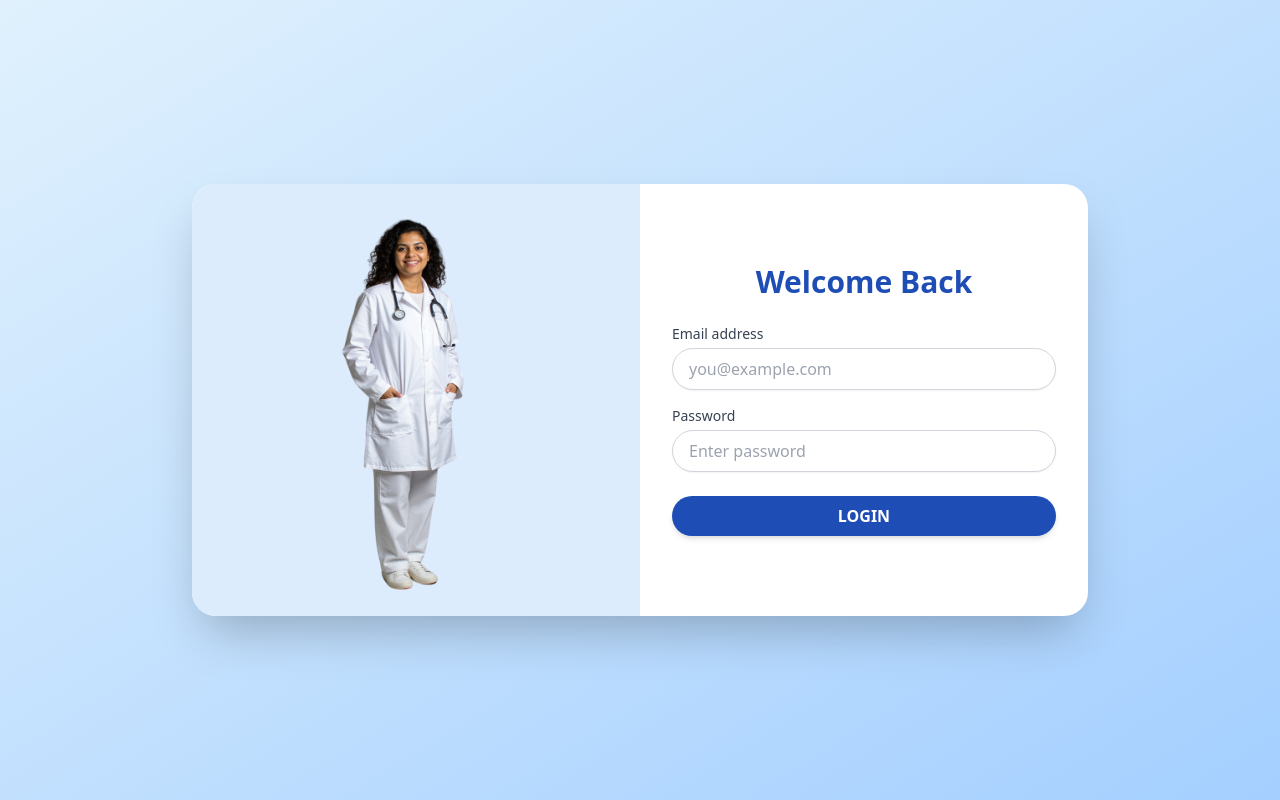
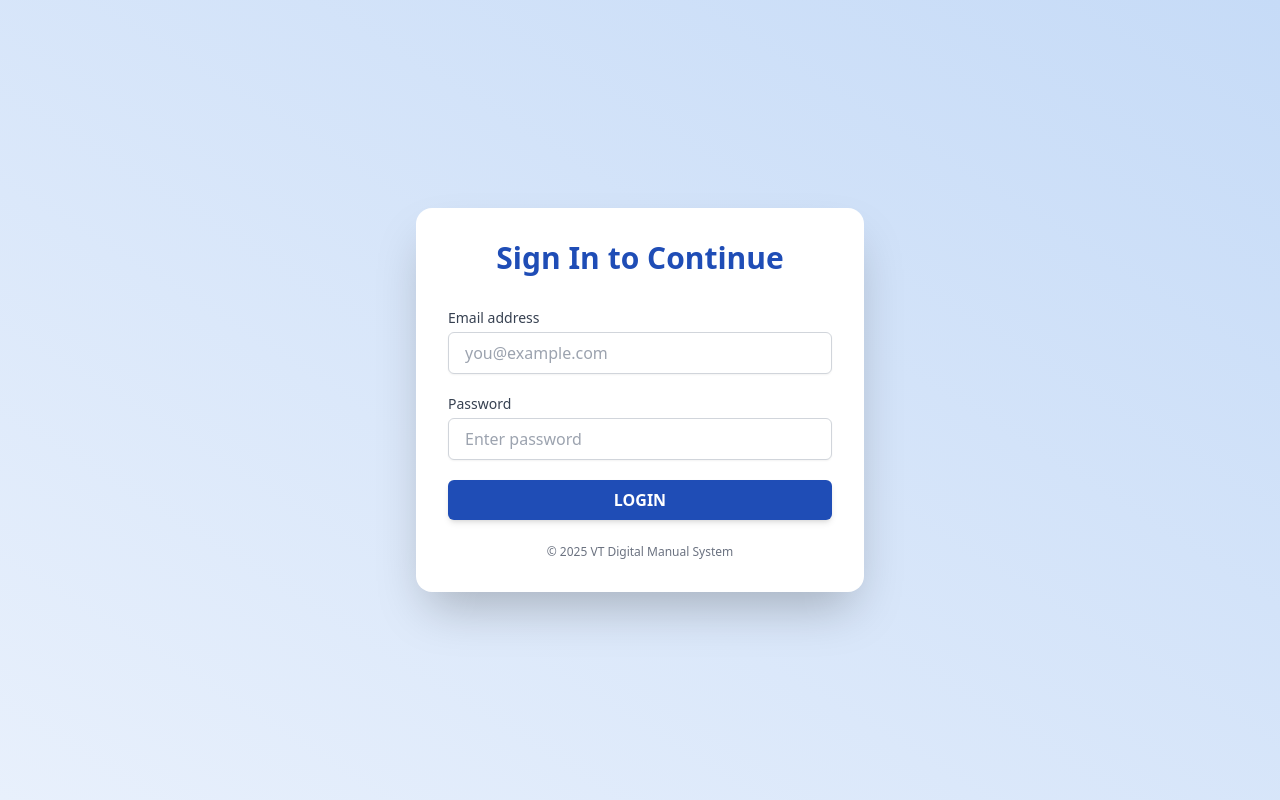
Before and after one commit to adev37/dum_usermanual, a React (Vite) app in the folder frontend/: page /login in a window 1280 px wide. Built offline with nearby package versions, Linux system fonts and the light colour scheme.

Commit message:
Update Login.jsx

```diff
--- a/frontend/src/pages/Login.jsx
+++ b/frontend/src/pages/Login.jsx
@@ -1,7 +1,6 @@
 import React, { useState } from "react";
 import { useNavigate } from "react-router-dom";
 import { handleError, handleSuccess } from "../utils";
-import otTableImage from "../assets/Picture1.png";
 
 const Login = () => {
   const [loginInfo, setLoginInfo] = useState({ email: "", password: "" });
@@ -23,11 +22,14 @@ const Login = () => {
     }
 
     try {
-      const response = await fetch("http://localhost:8080/auth/login", {
+      const response = await fetch(
+        "https://dum-usermanual.onrender.com/auth/login",
+        {
           method: "POST",
           headers: { "Content-Type": "application/json" },
           body: JSON.stringify({ email, password }),
-      });
+        }
+      );
 
       const result = await response.json();
 
@@ -51,28 +53,15 @@ const Login = () => {
   };
 
   return (
-    <div className="min-h-screen flex items-center justify-center bg-gradient-to-br from-[#e0f1fd] to-[#a4cfff] p-4">
-      <div className="bg-white rounded-3xl shadow-2xl overflow-hidden flex flex-col md:flex-row w-full max-w-4xl">
-        {/* Left Image */}
-        <div className="md:w-1/2 bg-[#ddecfc] flex items-center justify-center p-6">
-          <img
-            src={otTableImage}
-            alt="OT Table"
-            className="object-contain w-full h-auto max-h-96"
-          />
-        </div>
-
-        {/* Right Form */}
-        <div className="md:w-1/2 p-8 flex flex-col justify-center">
-          <h2 className="text-3xl font-bold text-center text-[#1f4db6] mb-6">
-            Welcome Back
+    <div className="min-h-screen bg-gradient-to-tr from-[#e8f0fc] to-[#c6dbf7] flex items-center justify-center px-4">
+      <div className="w-full max-w-md bg-white rounded-2xl shadow-2xl p-8">
+        <h2 className="text-3xl font-bold text-center text-[#1f4db6] mb-8">
+          Sign In to Continue
         </h2>
 
-          <form onSubmit={handleLogin}>
-            <div className="mb-4">
-              <label
-                htmlFor="email"
-                className="block text-sm mb-1 text-gray-700">
+        <form onSubmit={handleLogin} className="space-y-5">
+          <div>
+            <label htmlFor="email" className="block text-sm text-gray-700 mb-1">
               Email address
             </label>
             <input
@@ -82,14 +71,14 @@ const Login = () => {
               value={loginInfo.email}
               onChange={handleChange}
               placeholder="you@example.com"
-                className="w-full px-4 py-2 border border-gray-300 rounded-full shadow-sm focus:outline-none focus:ring-2 focus:ring-blue-400"
+              className="w-full px-4 py-2 border border-gray-300 rounded-md shadow-sm focus:outline-none focus:ring-2 focus:ring-blue-500"
             />
           </div>
 
-            <div className="mb-4">
+          <div>
             <label
               htmlFor="password"
-                className="block text-sm mb-1 text-gray-700">
+              className="block text-sm text-gray-700 mb-1">
               Password
             </label>
             <input
@@ -99,17 +88,20 @@ const Login = () => {
               value={loginInfo.password}
               onChange={handleChange}
               placeholder="Enter password"
-                className="w-full px-4 py-2 border border-gray-300 rounded-full shadow-sm focus:outline-none focus:ring-2 focus:ring-blue-400"
+              className="w-full px-4 py-2 border border-gray-300 rounded-md shadow-sm focus:outline-none focus:ring-2 focus:ring-blue-500"
             />
           </div>
 
           <button
             type="submit"
-              className="w-full py-2 mt-2 text-white bg-[#1f4db6] hover:bg-[#153e99] rounded-full font-semibold transition-all shadow-md">
+            className="w-full py-2 bg-[#1f4db6] hover:bg-[#163a92] text-white font-semibold rounded-md transition duration-200 shadow-md">
             LOGIN
           </button>
         </form>
-        </div>
+
+        <p className="text-xs text-gray-500 text-center mt-6">
+          © {new Date().getFullYear()} VT Digital Manual System
+        </p>
       </div>
     </div>
   );
```
Lines whose indentation alone changed are shown as unchanged.
